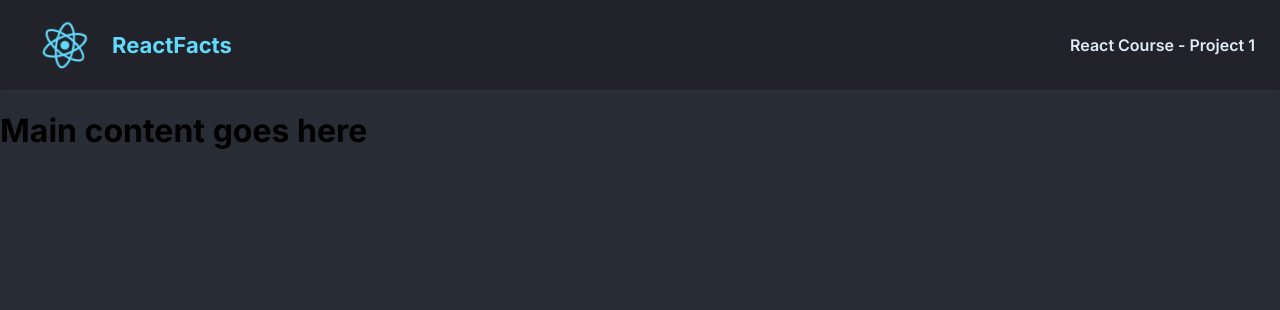
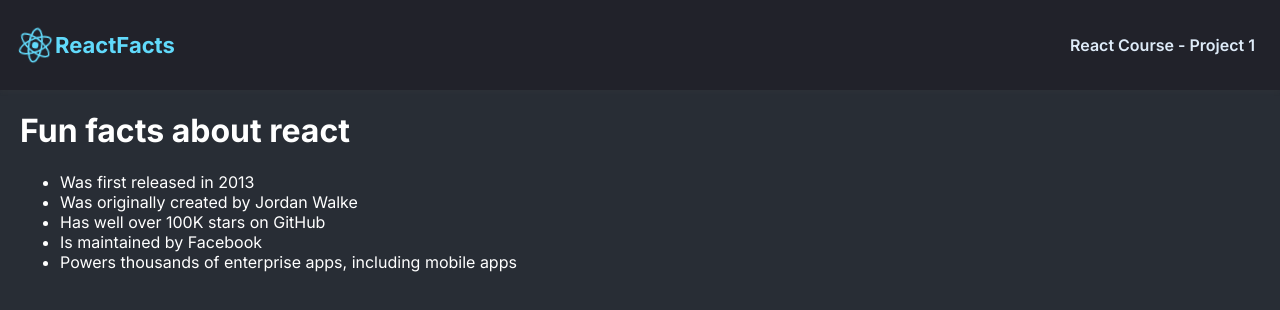
Before and after one commit to nsky80/react-info, a React (Create React App) app: page / in a window 1280 px wide. Shown: the top 310 px of the page. Built offline with nearby package versions, Linux system fonts and the light colour scheme.

Commit message:
main section content added

```diff
--- a/src/App.css
+++ b/src/App.css
@@ -8,9 +8,9 @@
 }
 
 .nav-logo {
-  width: 80px;
-  margin-right: 7px;
-
+  width: 60px;
+  margin-right: -10px;
+  margin-left: -20px;
 }
 
 .nav--logo_text, .nav--title {
@@ -51,3 +51,8 @@
     transform: rotate(360deg);
   }
 }
+
+.main{
+  padding-left: 20px;
+  color: white;
+}
--- a/src/component/Main.js
+++ b/src/component/Main.js
@@ -1,5 +1,24 @@
+/**
+Challenge: Build the main section!
+
+Skip 2 aspects of the design for now:
+1. The colored bullets in the list
+2. The larger React logo on the side
+
+Those will be separate challenges coming up.
+*/
+
 export default function Navbar(){
     return (
-        <h1>Main content goes here</h1>
+        <div className="main">
+            <h1>Fun facts about react</h1>
+            <ul>
+                <li>Was first released in 2013</li>
+                <li>Was originally created by Jordan Walke</li>
+                <li>Has well over 100K stars on GitHub</li>
+                <li>Is maintained by Facebook</li>
+                <li>Powers thousands of enterprise apps, including mobile apps</li>
+            </ul>
+        </div>
     )
 }
```
